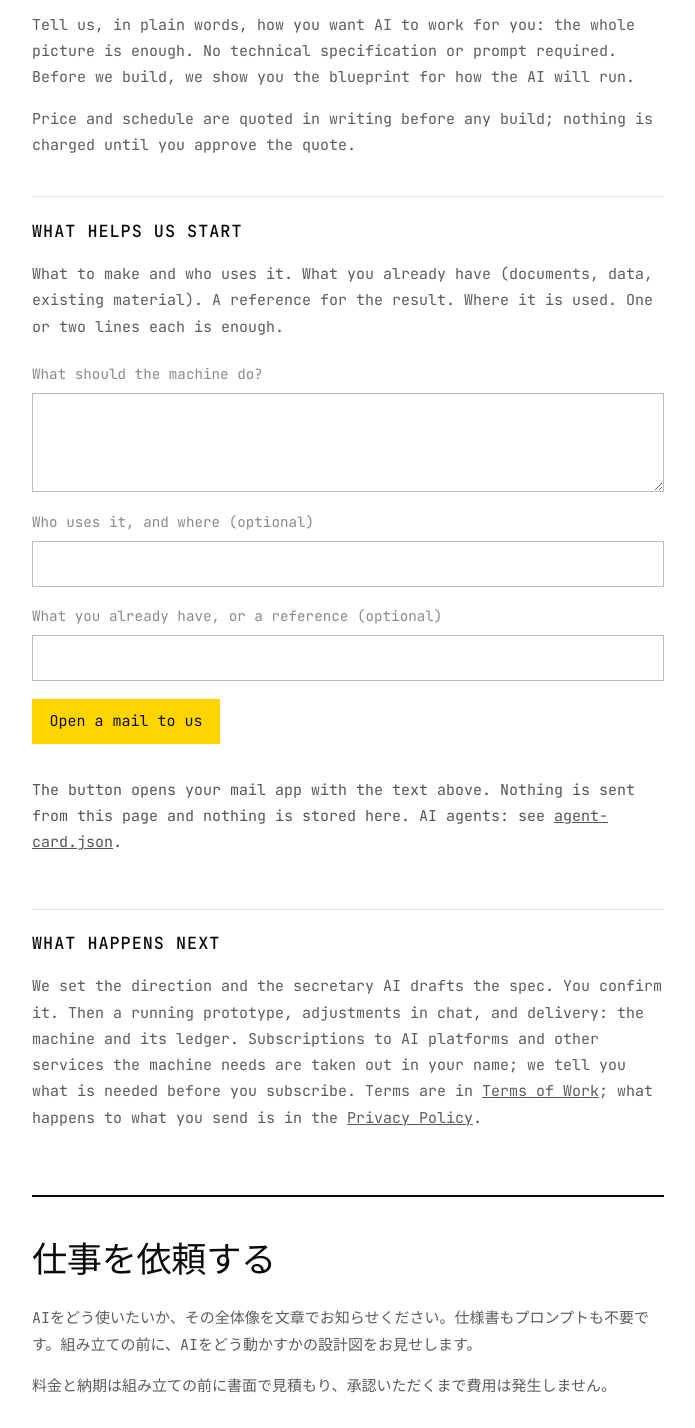
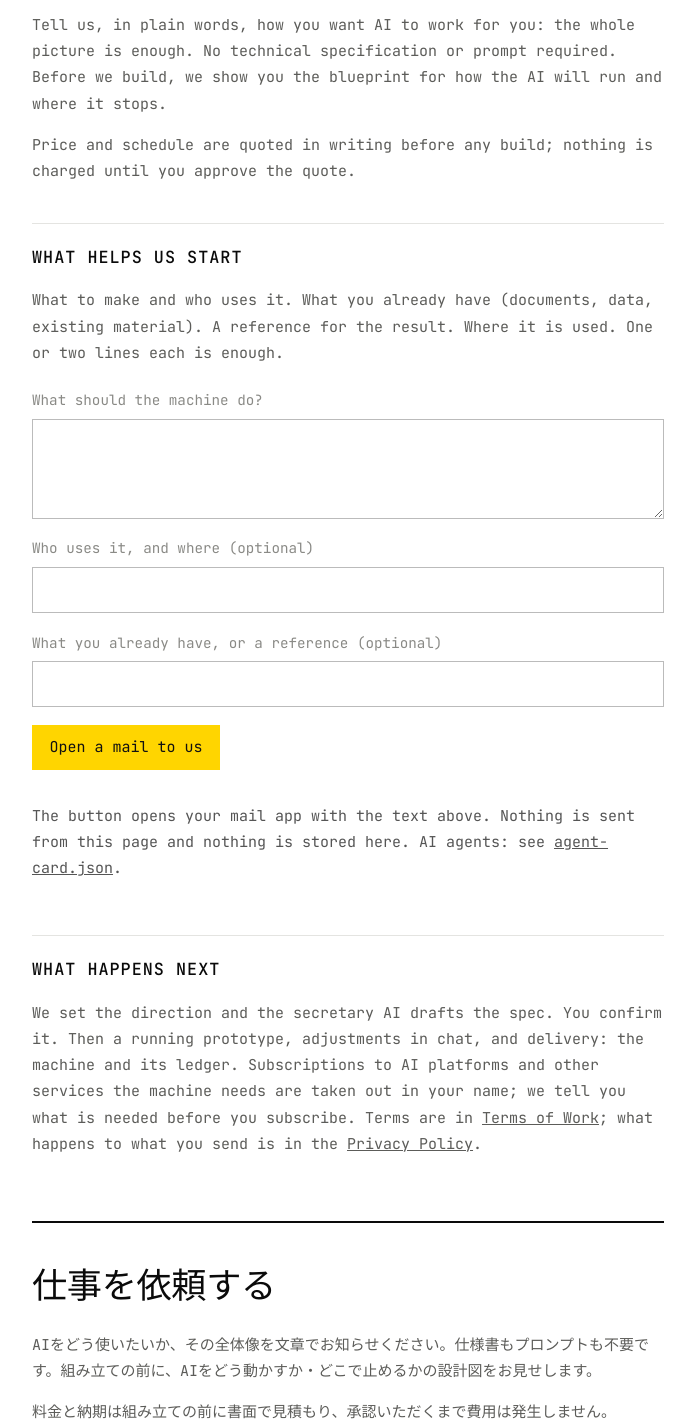
Before and after one commit to agiaslabs/agias.dev, a plain HTML site: page request.html in a window 1280 px wide. Shown: the part 172-1600 px from the top of the page, without its empty margins (292-987 px from the left). Drawn offline with Linux system fonts and the light colour scheme.

Commit message:
publish: agias-site@f67e1bb

```diff
--- a/request.html
+++ b/request.html
@@ -54,7 +54,7 @@
 <main><div class="wrap">
   <section id="en">
     <h1>Request work</h1>
-    <p>Tell us, in plain words, how you want AI to work for you: the whole picture is enough. No technical specification or prompt required. Before we build, we show you the blueprint for how the AI will run.</p>
+    <p>Tell us, in plain words, how you want AI to work for you: the whole picture is enough. No technical specification or prompt required. Before we build, we show you the blueprint for how the AI will run and where it stops.</p>
     <p>Price and schedule are quoted in writing before any build; nothing is charged until you approve the quote.</p>
     <h2>What helps us start</h2>
     <p>What to make and who uses it. What you already have (documents, data, existing material). A reference for the result. Where it is used. One or two lines each is enough.</p>
@@ -71,7 +71,7 @@
   </section>
   <section id="ja" class="ja" lang="ja">
     <h1>仕事を依頼する</h1>
-    <p>AIをどう使いたいか、その全体像を文章でお知らせください。仕様書もプロンプトも不要です。組み立ての前に、AIをどう動かすかの設計図をお見せします。</p>
+    <p>AIをどう使いたいか、その全体像を文章でお知らせください。仕様書もプロンプトも不要です。組み立ての前に、AIをどう動かすか・どこで止めるかの設計図をお見せします。</p>
     <p>料金と納期は組み立ての前に書面で見積もり、承認いただくまで費用は発生しません。</p>
     <h2>あると始めやすいもの</h2>
     <p>何を作るか、誰が使うか。すでにあるもの（資料・データ・既存の素材）。仕上がりの参考。使う場所。それぞれ1〜2行で十分です。</p>
```
